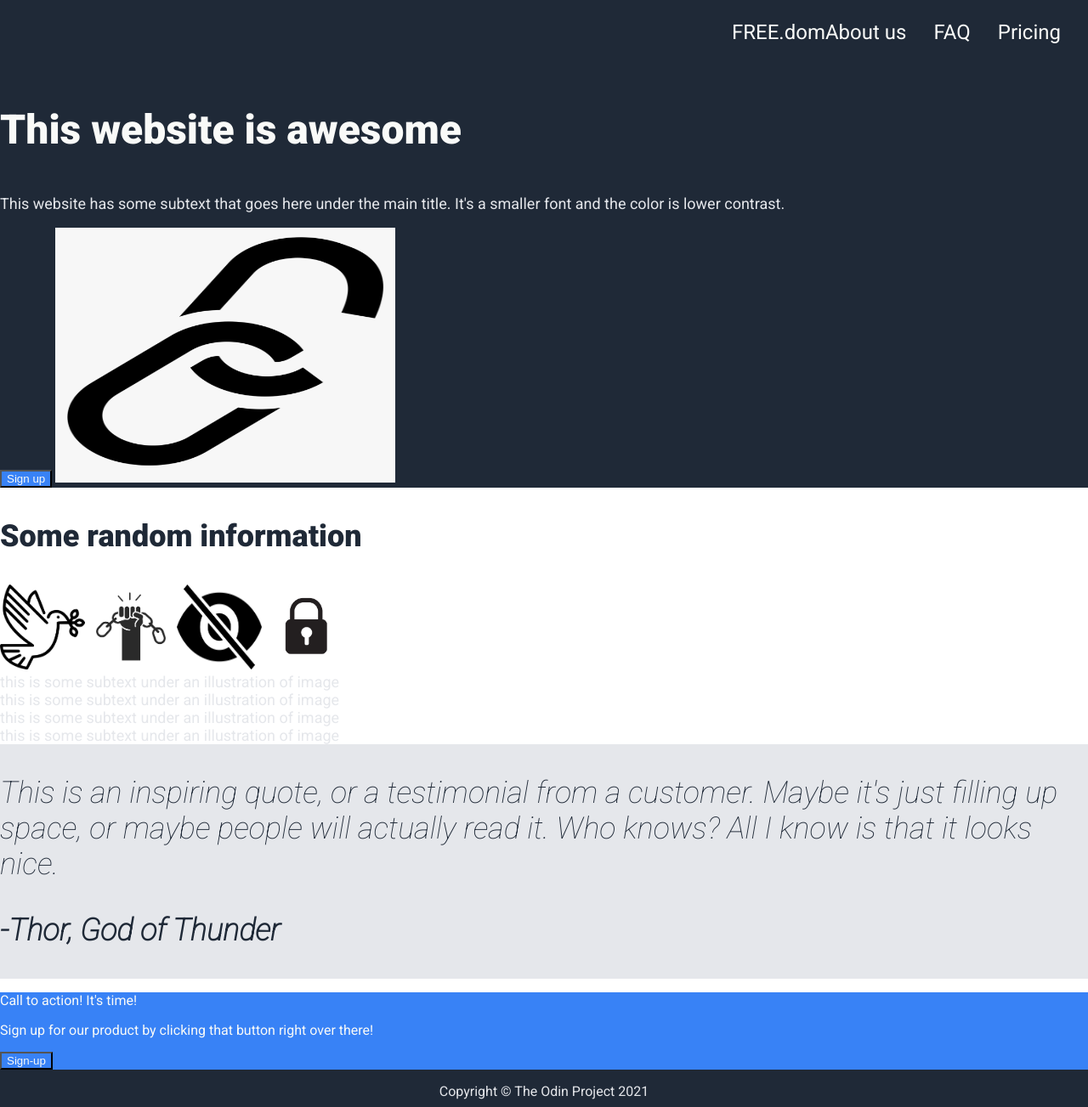
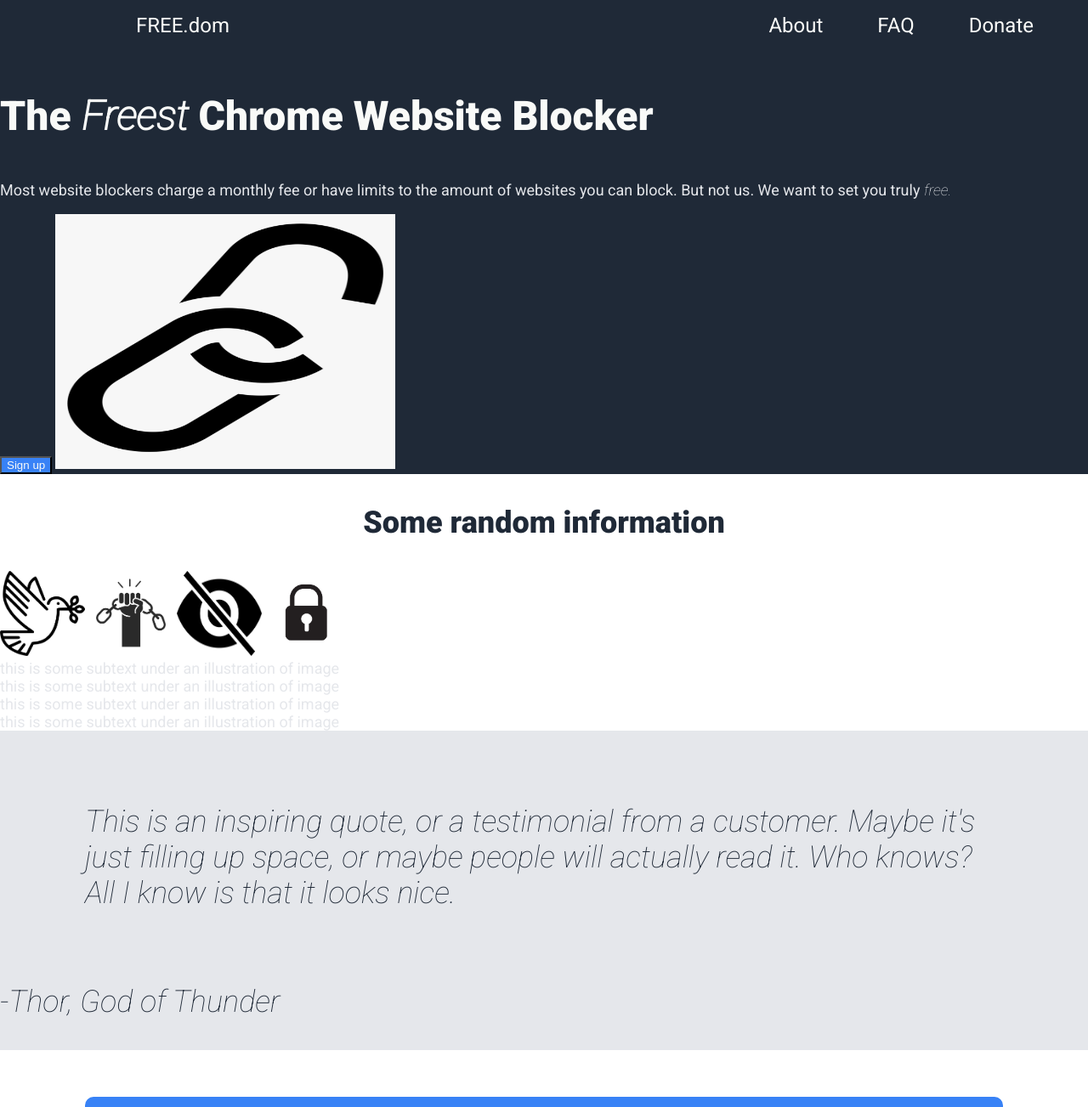
Before and after one commit to chadzimmerman/top-landing-page, a plain HTML site: page index.html in a window 1280 px wide. Shown: the top 1303 px of the page at 85% size. Drawn offline with Linux system fonts and the light colour scheme.

Commit message:
Header Fix + Section 1 text edit and block radius
1. Finally fixed the header element. Followed tutorial to make top line
first item go to the left and keep the rest to the right. Changed the
final text to say "donate" instead of "Price".

2. Added original text to the section one instead of filler.

3. Added block-radius to call-to-action section.

```diff
--- a/index.html
+++ b/index.html
@@ -11,30 +11,28 @@
 </head>
 <body>
 
-    <header>
-        <nav>
+        <navbar>
             <ul class="nav-list">
                 <li class="nav-item"><a href="">FREE.dom</a></li>
-                <li class="nav-item"><a href="">About us</a></li>
+                <li class="nav-item"><a href="">About</a></li>
                 <li class="nav-item"><a href="">FAQ</a></li>
-                <li class="nav-item"><a href="">Pricing</a></li>
+                <li class="nav-item"><a href="">Donate</a></li>
             </ul>
-        </nav>
-    </header>
+        </navbar>
 
     <div class="panel-1">
-        <p class="hero-main-text">This website is awesome</p>
-        <p class="secondary">This website has some subtext that goes here under the main title. It's a smaller font and the color is lower contrast.</p>
+        <p class="hero-main-text">The <em>Freest</em> Chrome Website Blocker</p>
+        <p class="secondary">Most website blockers charge a monthly fee or have limits to the amount of websites you can block. But not us. We want to set you truly <em>free.</em></p>
         <button class="Sign-up">Sign up</button>
         <img src="images/freedom-icon-3.png" alt="a picture of a broken chain" style="width: 400px;height: 300px;">
     </div>
 
     <div class="information">
         <p class="information-header">Some random information</p>
-        <img src="images/freedom icon 1.png" alt="a picture of a dove" style="width: 100px;height: 100px;">
-        <img src="images/freedom-icon-2.jpeg" alt="a picture of a hand holding a broken chain" style="width: 100px;height: 100px;">
-        <img src="images/freedom-icon-5.png" alt="a picture of a broken chain" style="width: 100px;height: 100px;">
-        <img src="images/freedom-icon-4.jpeg" alt="a picture of a lock" style="width: 100px;height: 100px;">
+        <img class="icons" src="images/freedom icon 1.png" alt="a picture of a dove" style="width: 100px;height: 100px;">
+        <img class="icons" src="images/freedom-icon-2.jpeg" alt="a picture of a hand holding a broken chain" style="width: 100px;height: 100px;">
+        <img class="icons" src="images/freedom-icon-5.png" alt="a picture of a broken chain" style="width: 100px;height: 100px;">
+        <img class="icons" src="images/freedom-icon-4.jpeg" alt="a picture of a lock" style="width: 100px;height: 100px;">
         <div class="card">this is some subtext under an illustration of image</div>
         <div class="card">this is some subtext under an illustration of image</div>
         <div class="card">this is some subtext under an illustration of image</div>
@@ -42,8 +40,8 @@
     </div>
 
     <div class="quote">
-        <p>This is an inspiring quote, or a testimonial from a customer. Maybe it's just filling up space, or maybe people will actually read it. Who knows? All I know is that it looks nice.</p>
-        <p><strong>-Thor, God of Thunder</strong></p>
+        <p class="quote-main">This is an inspiring quote, or a testimonial from a customer. Maybe it's just filling up space, or maybe people will actually read it. Who knows? All I know is that it looks nice.</p>
+        <p class="author">-Thor, God of Thunder</strong></p>
     </div>
 
     <div class="action>">
--- a/style.css
+++ b/style.css
@@ -6,29 +6,29 @@ body {
     padding: 0px;
 }
 
-header {
+.nav-list {
     background-color: #1F2937;
+    margin: 0;
+    padding: 1rem 0;
     display: flex;
-    color: #f9faf8;
-    font-size: 24px;
     justify-content: flex-end;
-    margin: 0;
-}
+    align-items: center;
+  }
 
-.nav-list {
-    display: flex;
-    align-items: center;
-}
+  .nav-item {
+    list-style: none;
+    margin-right: 4rem;
+  }
 
-.nav-item:first-child {
+  .nav-item a {
+    text-decoration: none;
+    color: #f9faf8
+  }
+
+  .nav-item:first-child {
     margin-right: auto;
-}
-
-.nav-item {
-    display: flex;
-    margin-right: 2rem;
-    gap: 200px;
-}
+    margin-left: 10rem;
+  }
 
 ul {
     list-style-type: none;
@@ -51,14 +51,24 @@ a {
 }
 
 .information-header {
+    display: flex;
     font-size: 36px;
     font-weight: 700;
     color: #1F2937;
+    align-items: center;
+    justify-content: center;
+}
+
+.icons {
+    align-items: center;
+    justify-content: space-between
 }
 
 .card {
     color: #e5e7eb;
     font-size: 18px;
+    justify-content: space-around;
+    align-items: center;
 }
 
 .hero-main-text {
@@ -73,12 +83,19 @@ a {
     font-size: 36px;
     font-weight: lighter;
     font-style: italic;
+}
 
+.quote-main {
+    padding: 50px 100px;
 }
+
 
 .call-to-action {
     background-color: #3882f6;
     color: #f9faf8;
+    padding: 15px 32px;
+    margin: 55px 100px;
+    border-radius: 10px;
 }
 
 .Sign-up {
```
